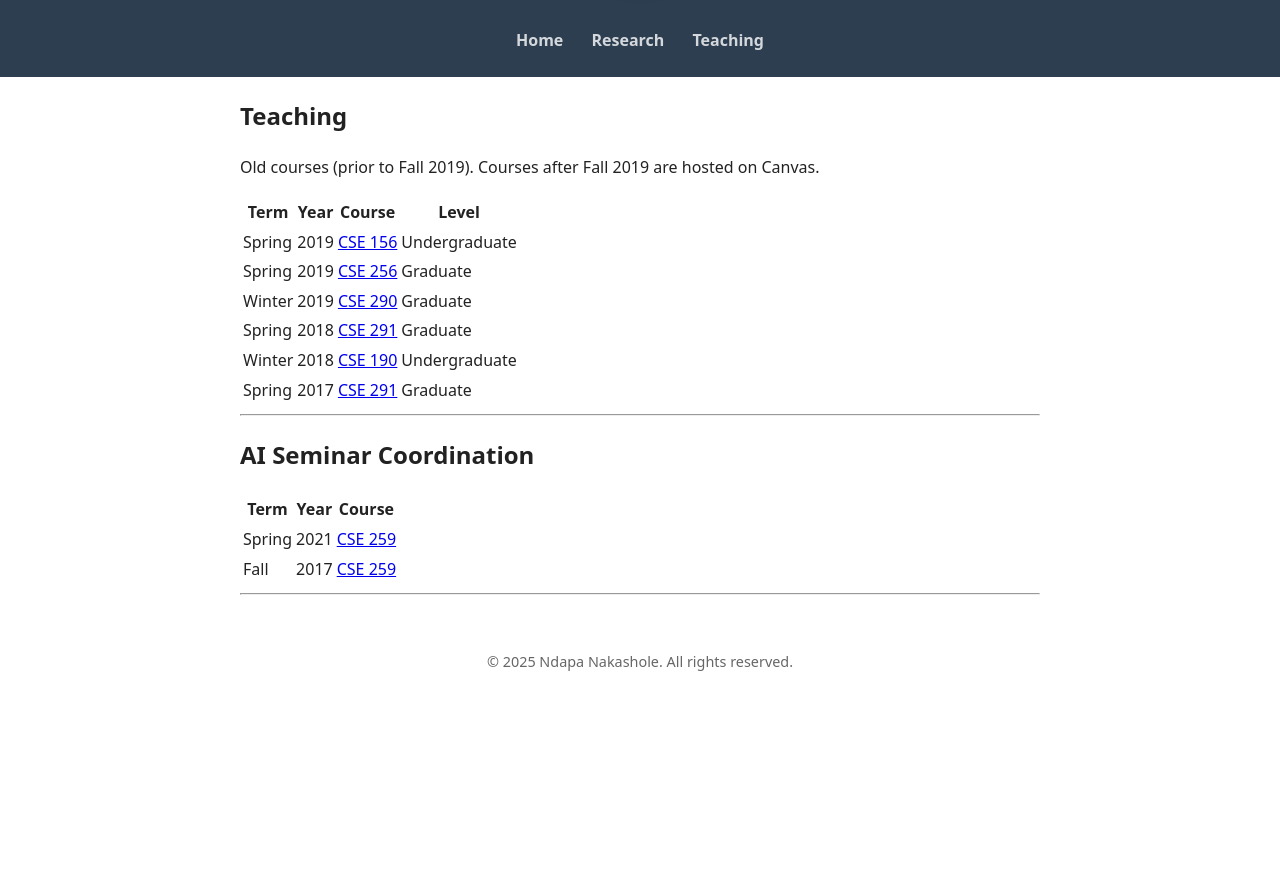
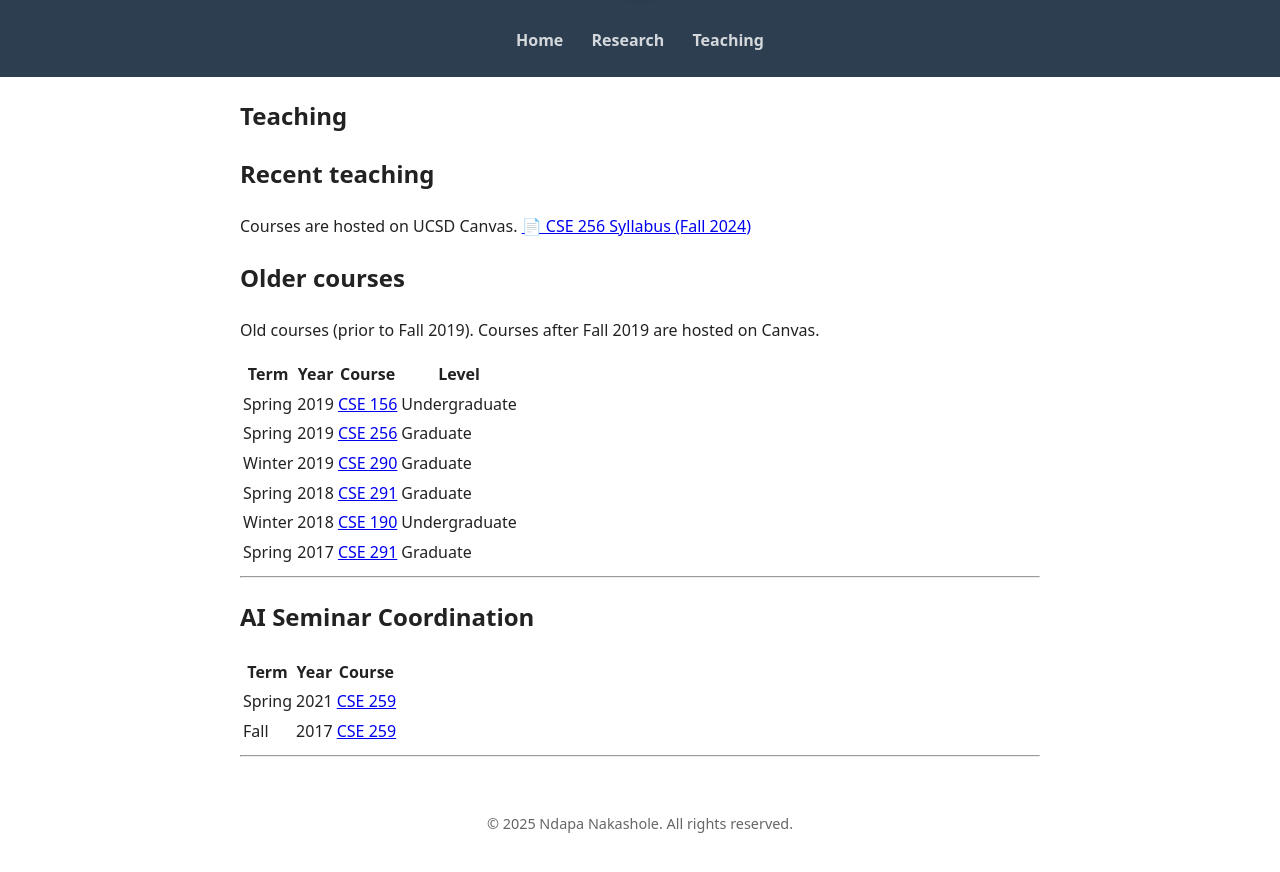
Before and after one commit to ndapa/ndapa.github.io, a Jekyll site: the page built from teaching.md, in a window 1280 px wide, cut to the strip 264-1145 px from the top of the page. Shown: the top 872 px of the strip. Built offline with Jekyll 4.4.1, drawn with Linux system fonts in a browser that asks for light colours; before the commit the page ends 983 px from its top, so only the background shows below that.

Commit message:
Update teaching.md

```diff
--- a/teaching.md
+++ b/teaching.md
@@ -6,6 +6,13 @@ permalink: /teaching/
 
 ## Teaching
 
+## Recent teaching
+
+
+Courses are hosted on UCSD Canvas. [📄  CSE 256 Syllabus (Fall 2024)]({{ '/assets/docs/syllabus_fa24.pdf' | relative_url }})
+
+
+## Older courses
 <p>Old courses (prior to Fall 2019). Courses after Fall 2019 are hosted on Canvas.</p>
 
 <table>
```
